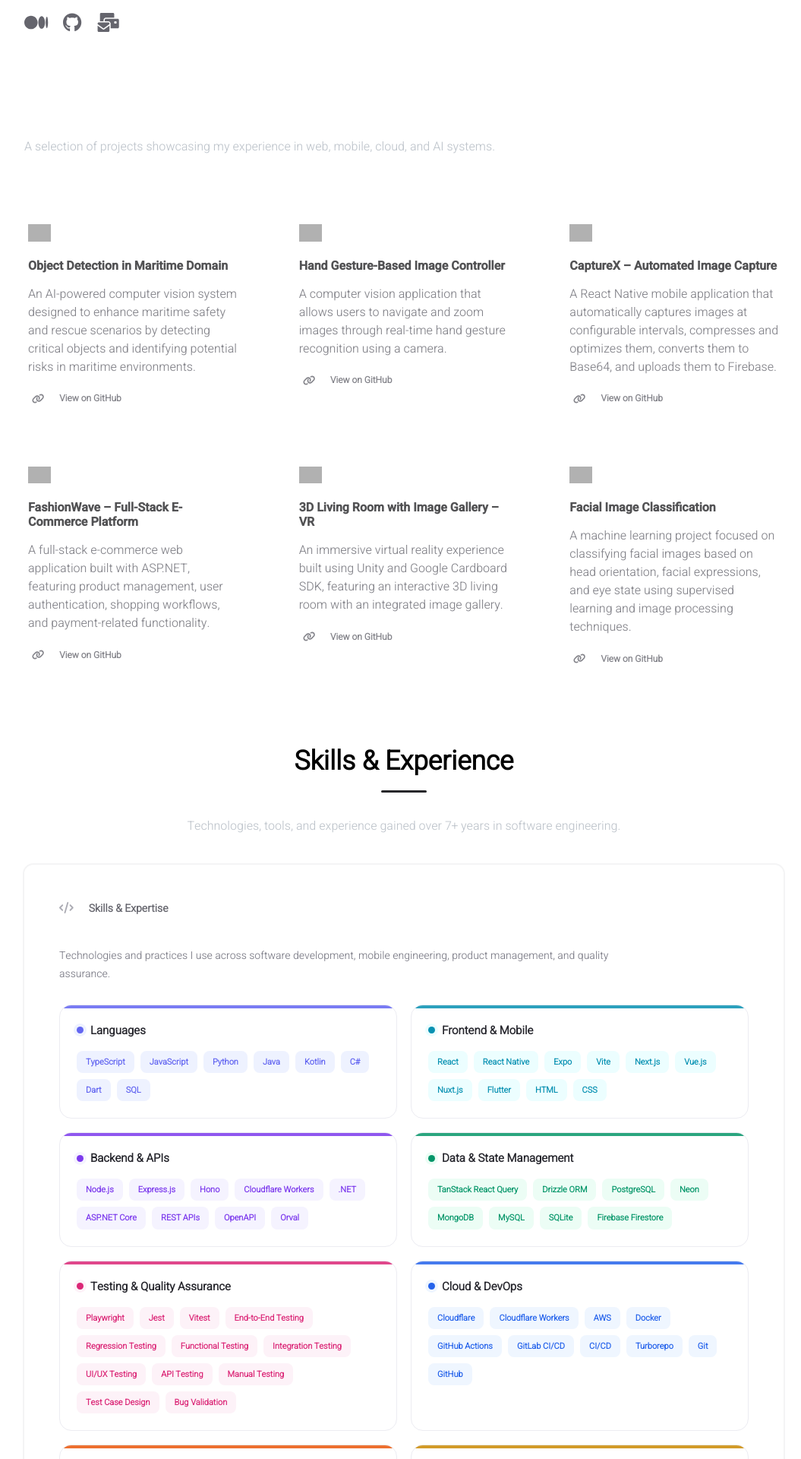
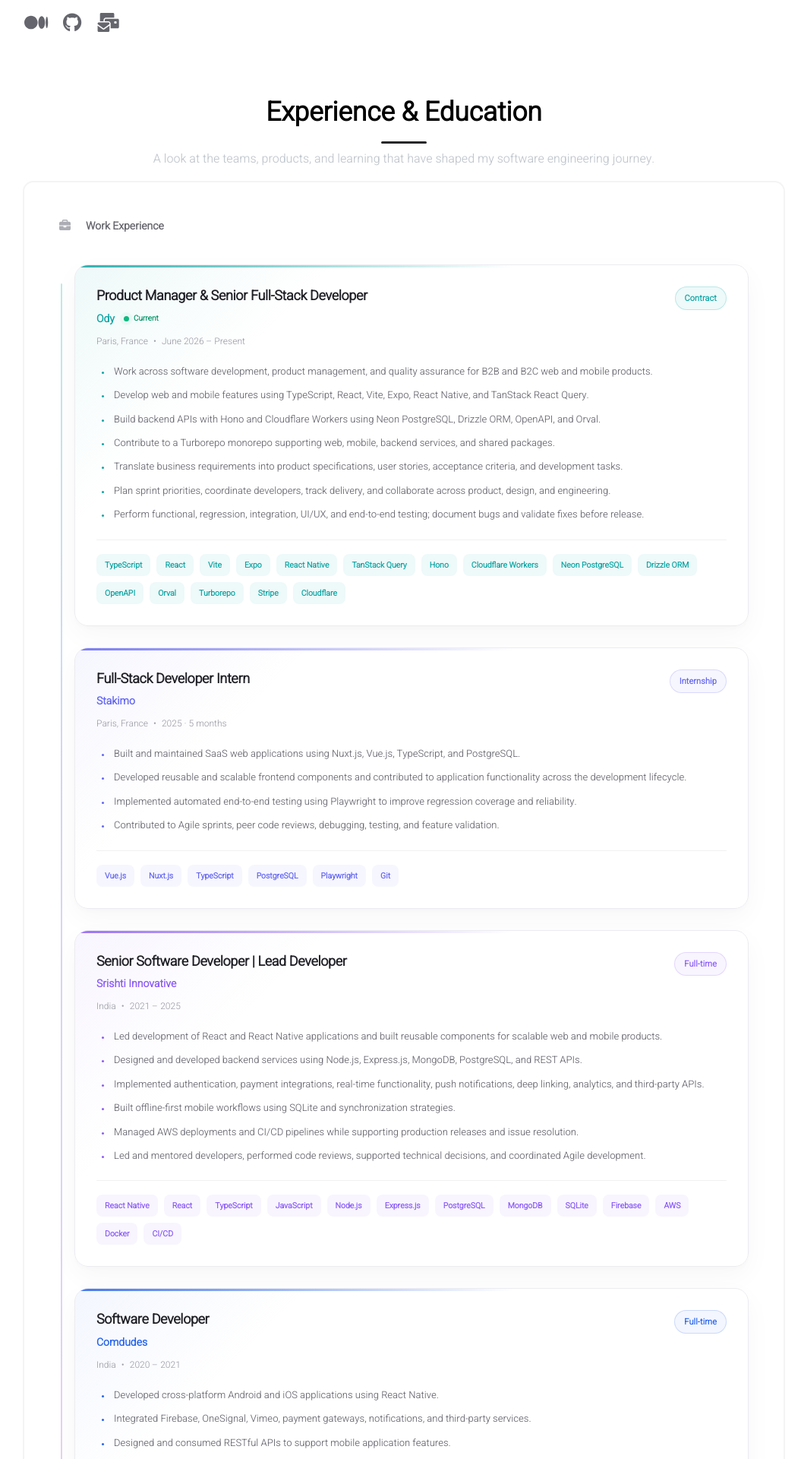
Before and after one commit to Nethzz/MyPortfolio, a React (Create React App) app: page / in a window 1280 px wide. Shown: the part 620-2540 px from the top of the page at 76% size, without its empty margins (108-1163 px from the left). Built offline with nearby package versions, Linux system fonts and the light colour scheme; grey boxes are pictures that could not be loaded.

Commit message:
home page fixes

```diff
--- a/src/components/homepage/styles/article.css
+++ b/src/components/homepage/styles/article.css
@@ -1,16 +1,16 @@
 @import "../../../data/styles.css";
 
 .homepage-article {
-	width: 90%;
+	width: 100%;
+	height: 100%;
 	mix-blend-mode: normal;
-	border-radius: 20px;
-	opacity: 0.8;
+	border-radius: 12px;
+	opacity: 1;
+	transition: background-color 0.25s ease-in-out;
 }
 
 .homepage-article:hover {
-	background: #fafafa;
-	opacity: 1;
-	transition: background-color 0.3s ease-in-out;
+	background: rgba(255, 255, 255, 0.025);
 }
 
 .homepage-article-content {
--- a/src/pages/homepage.jsx
+++ b/src/pages/homepage.jsx
@@ -33,6 +33,35 @@
 	useEffect(() =>
 	{
 		window.scrollTo(0, 0);
+	}, []);
+
+	useEffect(() =>
+	{
+		const sections = document.querySelectorAll(".homepage-reveal");
+
+		if (!("IntersectionObserver" in window))
+		{
+			sections.forEach((section) => section.classList.add("is-visible"));
+			return undefined;
+		}
+
+		const observer = new IntersectionObserver(
+			(entries) =>
+			{
+				entries.forEach((entry) =>
+				{
+					if (entry.isIntersecting)
+					{
+						entry.target.classList.add("is-visible");
+						observer.unobserve(entry.target);
+					}
+				});
+			},
+			{ threshold: 0.12, rootMargin: "0px 0px -40px 0px" }
+		);
+
+		sections.forEach((section) => observer.observe(section));
+		return () => observer.disconnect();
 	}, []);
 
 	useEffect(() =>
@@ -178,49 +207,40 @@
 							</a>
 						</div>
 
-						<div className=" homepage-projects">
-							<h2 className="project-title">Projects</h2>
-
-							<p className="homepage-section-subtitle">
-								A selection of projects showcasing my experience in web, mobile, cloud, and AI systems.
+						<div className="homepage-section homepage-experience homepage-reveal">
+							<h2 className="homepage-section-title center">Experience &amp; Education</h2>
+							<p className="homepage-section-subtitle center">
+								A look at the teams, products, and learning that have shaped my software engineering journey.
 							</p>
-
-							<div >
-								<AllProjects />
+							<div className="homepage-works">
+								<Works />
+							</div>
+							<div className="homepage-education">
+								<Education />
 							</div>
 						</div>
 
-
-						<div className="homepage-after-title">
-
-
-
-							<div className="homepage-works-container">
-								<h2 className="homepage-section-title center">Skills & Experience</h2>
-								<p className="homepage-section-subtitle center">
-									Technologies, tools, and experience gained over 7+ years in software engineering.
-								</p>
-
-								<div className="homepage-skills">
-									<Skills />
-								</div>
-								<div className="homepage-works">
-									<Works />
-								</div>
-
-								<div className="homepage-works">
-									<Education />
-								</div>
-
-
+						<div className="homepage-section homepage-skills-section homepage-reveal">
+							<h2 className="homepage-section-title center">Skills</h2>
+							<p className="homepage-section-subtitle center">
+								Technologies, tools, and practices I use to build reliable web, mobile, and cloud products.
+							</p>
+							<div className="homepage-skills">
+								<Skills />
 							</div>
-
 						</div>
 
+						<div className="homepage-section homepage-projects homepage-reveal">
+							<h2 className="homepage-section-title center">Projects</h2>
+							<p className="homepage-section-subtitle center">
+								A selection of projects showcasing my experience in web, mobile, cloud, and AI systems.
+							</p>
+							<AllProjects />
+						</div>
 
-						<div className="homepage-section">
-							<h2 className="homepage-section-title">Articles</h2>
-							<p className="homepage-section-subtitle">
+						<div className="homepage-section homepage-reveal">
+							<h2 className="homepage-section-title center">Articles</h2>
+							<p className="homepage-section-subtitle center">
 								Thoughts on software engineering, system design, and real-world development.
 							</p>
 
@@ -228,7 +248,7 @@
 								{myArticles.map((article, index) => (
 
 									<div
-										className="homepage-article"
+										className="homepage-article-item"
 										key={(index + 1).toString()}
 									>
 										<Article
--- a/src/pages/styles/homepage.css
+++ b/src/pages/styles/homepage.css
@@ -78,41 +78,28 @@
 	color: var(--primary-color);
 }
 
-/* --- Projects Section --- */
-.homepage-projects {
-	padding-top: 40px;
+/* --- Content Sections --- */
+.homepage-section {
+	margin-top: 88px;
 }
 
-.homepage-projects.project-title {
-	font-size: 2rem;
-	font-weight: 700;
-	color: #292727;
-	/* Set desired color */
-	margin-bottom: 8px;
+.homepage-experience {
+	margin-top: 76px;
 }
 
-
-.homepage-projects h2 {
-	color: #ffffff;
-	font-size: 2rem;
-	margin-bottom: 8px;
+.homepage-section-subtitle {
+	color: #bfc5cc;
+	line-height: 1.65;
 }
 
-.homepage-projects p {
-	color: #bfc5cc;
-	margin-bottom: 20px;
+.homepage-section-subtitle.center {
+	max-width: 760px;
+	margin: 10px auto 30px;
 }
 
-/* --- Skills & Works --- */
-.homepage-after-title {
-	display: flex;
-	gap: 20px;
-}
-
-.homepage-works-container {
-	display: flex;
-	flex-direction: column;
-	gap: 20px;
+.homepage-projects .all-projects-container {
+	margin-left: -20px;
+	margin-right: -20px;
 }
 
 .homepage-skills,
@@ -148,54 +135,22 @@
 .homepage-articles {
 	display: grid;
 	grid-template-columns: repeat(auto-fit, minmax(300px, 1fr));
-	gap: 30px;
-	padding-top: 30px;
+	gap: 22px;
+	padding-top: 24px;
 }
 
-.homepage-article {
-	background: rgba(255, 255, 255, 0.03);
+.homepage-article-item {
+	min-width: 0;
+	background: rgba(255, 255, 255, 0.035);
+	border: 1px solid rgba(255, 255, 255, 0.08);
 	border-radius: 12px;
-	padding: 20px;
-	box-shadow: 0 6px 20px rgba(0, 0, 0, 0.25);
-	transition: transform 0.3s ease, box-shadow 0.3s ease;
-	cursor: pointer;
-	display: flex;
-	flex-direction: column;
-	justify-content: space-between;
+	transition: transform 0.25s ease, border-color 0.25s ease, background 0.25s ease;
 }
 
-.homepage-article:hover {
-	transform: translateY(-8px);
-	box-shadow: 0 18px 40px rgba(0, 0, 0, 0.4);
-}
-
-.homepage-article h3 {
-	font-size: 1.2rem;
-	font-weight: 700;
-	color: var(--primary-color);
-	margin-bottom: 8px;
-}
-
-.homepage-article p {
-	font-size: 0.95rem;
-	color: #c0c6cc;
-	line-height: 1.5;
-	margin-bottom: 12px;
-}
-
-.homepage-article .article-date {
-	font-size: 0.85rem;
-	color: #9aa0a6;
-	margin-bottom: 10px;
-}
-
-.homepage-article a {
-	text-decoration: none;
-	color: inherit;
-}
-
-.homepage-article a:hover h3 {
-	color: var(--secondary-color);
+.homepage-article-item:hover {
+	transform: translateY(-5px);
+	border-color: rgba(255, 255, 255, 0.2);
+	background: rgba(255, 255, 255, 0.06);
 }
 
 /* --- Footer --- */
@@ -233,34 +188,27 @@
 		order: 1;
 	}
 
-	.homepage-after-title {
-		flex-direction: column;
-	}
-
-	.homepage-projects,
-	.homepage-articles,
-	.homepage-works {
-		flex-basis: auto;
+	.homepage-section {
+		margin-top: 64px;
 	}
 }
 
 @media (max-width: 768px) {
-	.homepage-works-container {
+	.homepage-articles {
 		grid-template-columns: 1fr;
-		padding: 18px;
-		margin-top: 28px;
+		gap: 16px;
 	}
 
-	.homepage-articles {
-		grid-template-columns: 1fr;
-		gap: 20px;
+	.homepage-projects .all-projects-container {
+		margin-left: -10px;
+		margin-right: -10px;
 	}
 }
 
 /* --- Section Titles --- */
 .homepage-section-title.center {
 	font-size: 2.2rem;
-	margin-bottom: 4px;
+	margin-bottom: 0;
 	position: relative;
 	text-align: center;
 }
@@ -283,15 +231,26 @@
 	text-align: center;
 }
 
-/* --- Fade Up Animation --- */
-@keyframes fadeUp {
-	from {
-		opacity: 0;
-		transform: translateY(20px);
+.homepage-reveal {
+	opacity: 0;
+	transform: translateY(24px);
+	transition: opacity 650ms ease, transform 650ms cubic-bezier(0.2, 0.7, 0.2, 1);
+}
+
+.homepage-reveal.is-visible {
+	opacity: 1;
+	transform: translateY(0);
+}
+
+@media (prefers-reduced-motion: reduce) {
+
+	.homepage-reveal,
+	.homepage-article-item,
+	.card {
+		transition: none;
 	}
 
-	to {
-		opacity: 1;
-		transform: translateY(0);
+	.homepage-reveal {
+		transform: none;
 	}
 }
```
Also changed, not shown: 17 other files (tests, documents, lock files or other folders).
